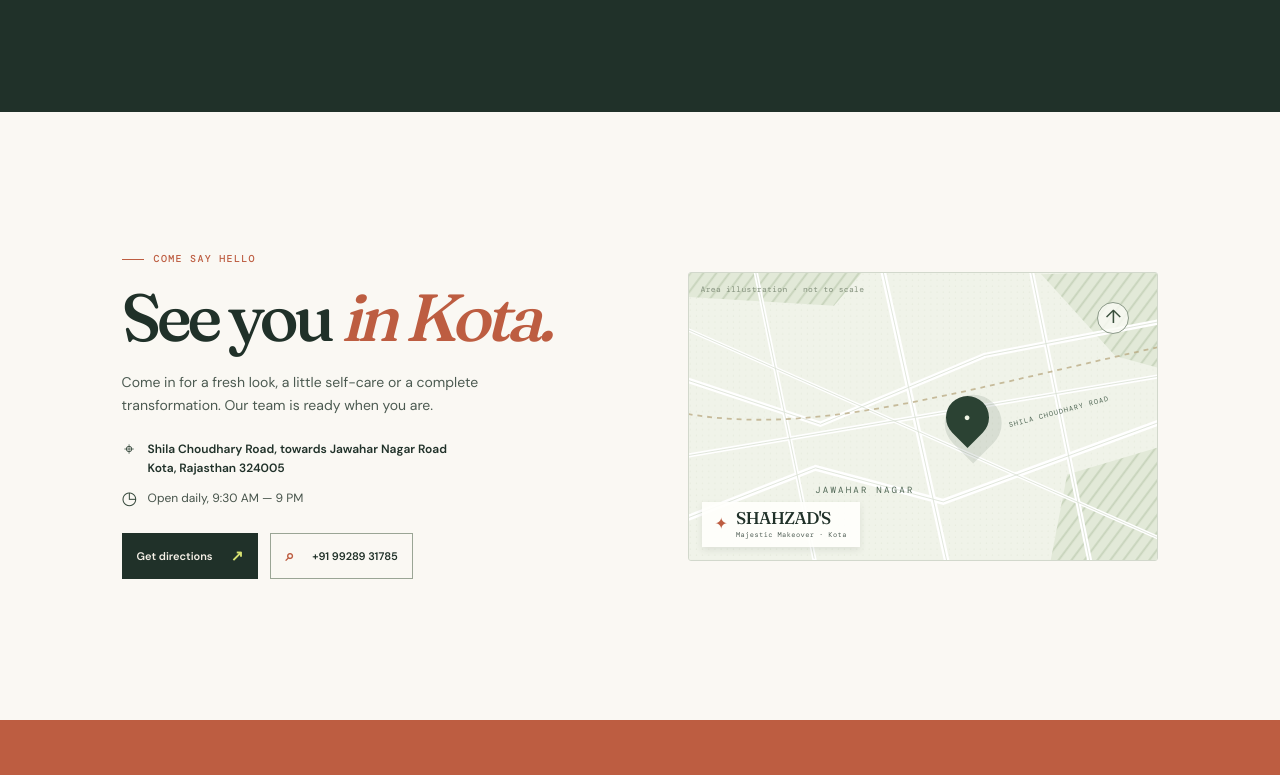
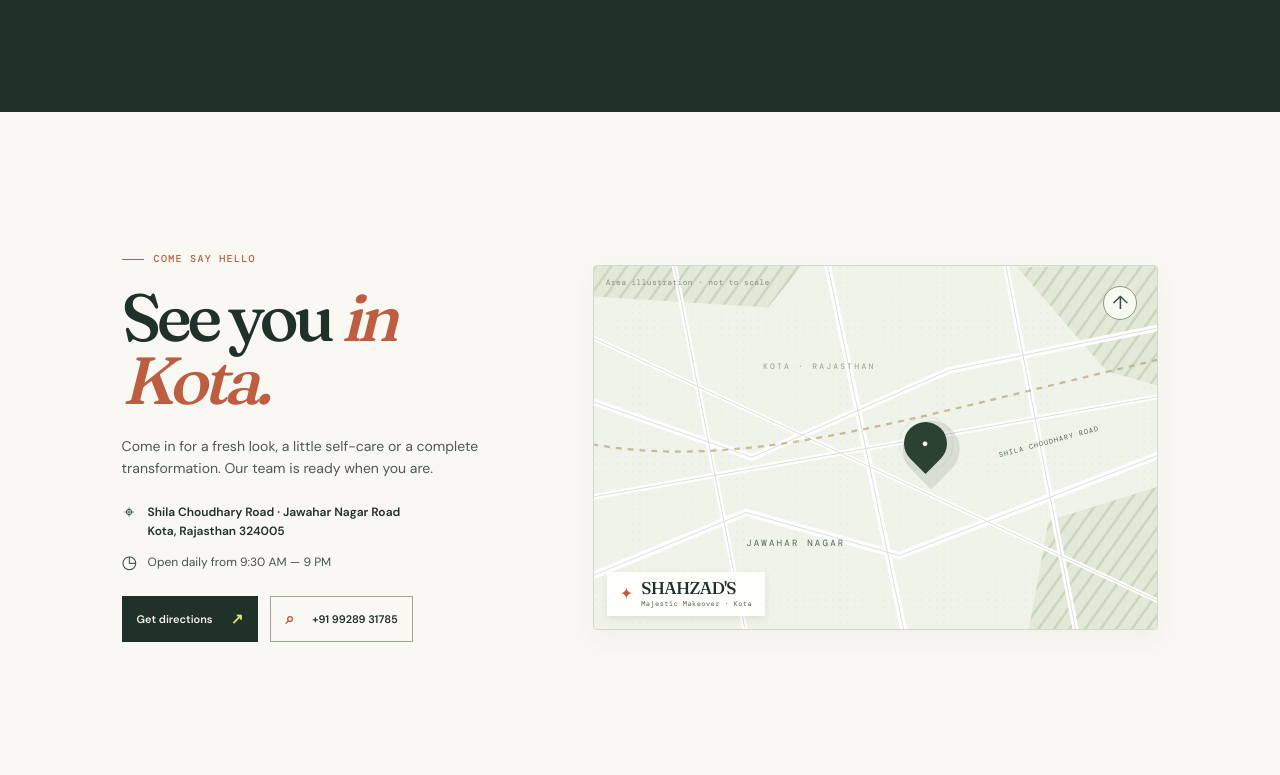
Before and after one commit to KotaLabs-Kota/Shahzad-Salon-, a website built with Vite: page index.html in a window 1280 px wide. Shown: the part 3925-4700 px from the top of the page. Built offline with nearby package versions, Linux system fonts and the light colour scheme.

Commit message:
Polish illustrated studio map section
Co-authored-by: arena-agent <297053741+arena-agent@users.noreply.github.com>

```diff
--- a/index.html
+++ b/index.html
@@ -145,8 +145,8 @@
             <h2 id="visit-title">See you <em>in Kota.</em></h2>
             <p class="visit-intro">Come in for a fresh look, a little self-care or a complete transformation. Our team is ready when you are.</p>
             <div class="visit-details">
-              <p><span class="detail-icon" aria-hidden="true">⌖</span><strong>Shila Choudhary Road, towards Jawahar Nagar Road<br />Kota, Rajasthan 324005</strong></p>
-              <p><span class="detail-icon" aria-hidden="true">◷</span><span>Open daily, 9:30 AM — 9 PM</span></p>
+              <p><span class="detail-icon" aria-hidden="true">⌖</span><strong>Shila Choudhary Road · Jawahar Nagar Road<br />Kota, Rajasthan 324005</strong></p>
+              <p><span class="detail-icon" aria-hidden="true">◷</span><span>Open daily from 9:30 AM — 9 PM</span></p>
             </div>
             <div class="visit-actions">
               <a target="_blank" rel="noreferrer" href="https://www.google.com/maps/search/?api=1&query=Shila+Choudhary+Road+to+Jawahar+Nagar+Road%2C+Kota%2C+Rajasthan" class="visit-directions">Get directions <span>↗</span></a>
@@ -182,6 +182,7 @@
               <path d="M-18 233C196 275 405 205 774 121" fill="none" stroke="#b9a881" stroke-width="3" stroke-dasharray="8 8" opacity=".75" />
             </svg>
             <span class="map-note">Area illustration · not to scale</span>
+            <span class="map-city">KOTA · RAJASTHAN</span>
             <span class="map-neighbourhood">JAWAHAR NAGAR</span>
             <span class="map-road-name">SHILA CHOUDHARY ROAD</span>
             <div class="map-pin" aria-hidden="true"><span>●</span></div>
--- a/styles.css
+++ b/styles.css
@@ -145,8 +145,8 @@ h1 em, h2 em { font-weight: 500; color: var(--lime); }
 .reel-card-copy h3 { grid-area: title; margin: 0; font: 500 23px/1 var(--serif); letter-spacing: -.04em; }
 .reel-card-copy a { grid-area: link; color: var(--terracotta); font: 500 11px var(--mono); letter-spacing: .06em; text-transform: uppercase; }
 
-.visit { display: grid; grid-template-columns: minmax(290px, .93fr) minmax(400px, 1fr); align-items: center; gap: clamp(45px, 10vw, 150px); background: #faf8f3; }
-.visit-copy { max-width: 450px; }
+.visit { display: grid; grid-template-columns: minmax(275px, .75fr) minmax(395px, 1.15fr); align-items: center; gap: clamp(45px, 8vw, 120px); background: #faf8f3; }
+.visit-copy { max-width: 410px; }
 .visit-copy .eyebrow { margin-bottom: 21px; }
 .visit-copy h2 { margin: 0; font: 500 clamp(46px, 5.2vw, 78px)/.95 var(--serif); letter-spacing: -.07em; }
 .visit-copy h2 em { color: var(--terracotta); font-weight: 500; }
@@ -163,21 +163,24 @@ h1 em, h2 em { font-weight: 500; color: var(--lime); }
 .visit-phone > span { color: var(--terracotta); font-size: 16px; }
 .visit-directions:hover { background: var(--terracotta); border-color: var(--terracotta); transform: translateY(-2px); }
 .visit-phone:hover { color: var(--paper); background: var(--ink); border-color: var(--ink); transform: translateY(-2px); }
-.visit-map { position: relative; aspect-ratio: 1.63 / 1; overflow: hidden; border: 1px solid #d2d8cc; border-radius: 3px; background: #eef2e7; }
+.visit-map { position: relative; aspect-ratio: 1.55 / 1; overflow: hidden; border: 1px solid #d2d8cc; border-radius: 4px; background: #eef2e7; box-shadow: 0 10px 22px rgba(48,62,50,.045); }
 .visit-map > svg { position: absolute; inset: 0; width: 100%; height: 100%; }
 .map-note { position: absolute; top: 11px; left: 12px; color: #84917d; font: 8px var(--mono); letter-spacing: .04em; }
+.map-city { position: absolute; top: 26%; left: 30%; color: rgba(68,91,74,.45); font: 500 8px var(--mono); letter-spacing: .28em; }
 .map-neighbourhood, .map-road-name { position: absolute; color: #506755; font: 9px var(--mono); letter-spacing: .25em; }
 .map-neighbourhood { left: 27%; bottom: 22%; }
 .map-road-name { right: 10%; top: 47%; transform: rotate(-15deg); font-size: 7px; letter-spacing: .14em; }
 .map-pin { position: absolute; top: 43%; left: 55%; display: grid; place-items: center; width: 43px; height: 43px; border-radius: 50% 50% 50% 0; background: #2b4233; box-shadow: 0 8px 0 7px rgba(43,66,51,.12); color: #f1f5e7; transform: rotate(-45deg); }
-.map-pin span { font-size: 11px; transform: rotate(45deg); }
-.map-compass { position: absolute; top: 29px; right: 28px; display: grid; place-items: center; width: 32px; height: 32px; color: #3a503d; border: 1px solid #8b9988; border-radius: 50%; background: rgba(250,252,245,.8); font-size: 19px; transition: color .2s, background .2s; }
-.map-compass:hover { color: var(--paper); background: var(--ink); }
+.map-pin:before { content: ""; position: absolute; width: 70px; height: 70px; border: 1px solid rgba(43,66,51,.26); border-radius: 50%; animation: mapPulse 2.8s ease-out infinite; }
+.map-pin span { position: relative; z-index: 1; font-size: 11px; transform: rotate(45deg); }
+.map-compass { position: absolute; top: 20px; right: 20px; display: grid; place-items: center; width: 34px; height: 34px; color: #3a503d; border: 1px solid #8b9988; border-radius: 50%; background: rgba(250,252,245,.88); font-size: 19px; transition: color .2s, background .2s, transform .2s; }
+.map-compass:hover { color: var(--paper); background: var(--ink); transform: translateY(-2px); }
 .map-studio-label { position: absolute; left: 13px; bottom: 13px; display: flex; align-items: center; gap: 8px; padding: 8px 13px; background: rgba(255,255,252,.92); box-shadow: 0 3px 7px rgba(46,61,49,.1); }
 .map-studio-label > span { color: var(--terracotta); font-size: 16px; }
 .map-studio-label strong, .map-studio-label small { display: block; }
 .map-studio-label strong { font: 500 17px/.95 var(--serif); letter-spacing: -.04em; }
 .map-studio-label small { margin-top: 3px; color: #536158; font: 7px var(--mono); letter-spacing: .06em; }
+@keyframes mapPulse { 0%, 65% { transform: scale(.45); opacity: .85; } 100% { transform: scale(1); opacity: 0; } }
 
 .booking { color: var(--paper); background: var(--terracotta); padding: clamp(72px, 9vw, 135px) clamp(22px, 9.5vw, 146px); display: grid; grid-template-columns: 1fr .8fr; gap: clamp(45px, 12vw, 180px); }
 .booking .eyebrow { color: var(--lime); }
@@ -261,6 +264,12 @@ h1 em, h2 em { font-weight: 500; color: var(--lime); }
 .toast.show { transform: translateY(0); opacity: 1; }
 .reveal { opacity: 0; transform: translateY(20px); transition: opacity .65s var(--ease), transform .65s var(--ease); }
 .reveal.visible { opacity: 1; transform: none; }
+
+@media (max-width: 930px) and (min-width: 761px) {
+  .visit { grid-template-columns: minmax(245px, .74fr) minmax(355px, 1fr); gap: 48px; }
+  .visit-copy h2 { font-size: 56px; }
+  .visit-map { aspect-ratio: 1.45 / 1; }
+}
 
 @media (max-width: 760px) {
   .site-header { height: 72px; padding: 0 20px; }
```
